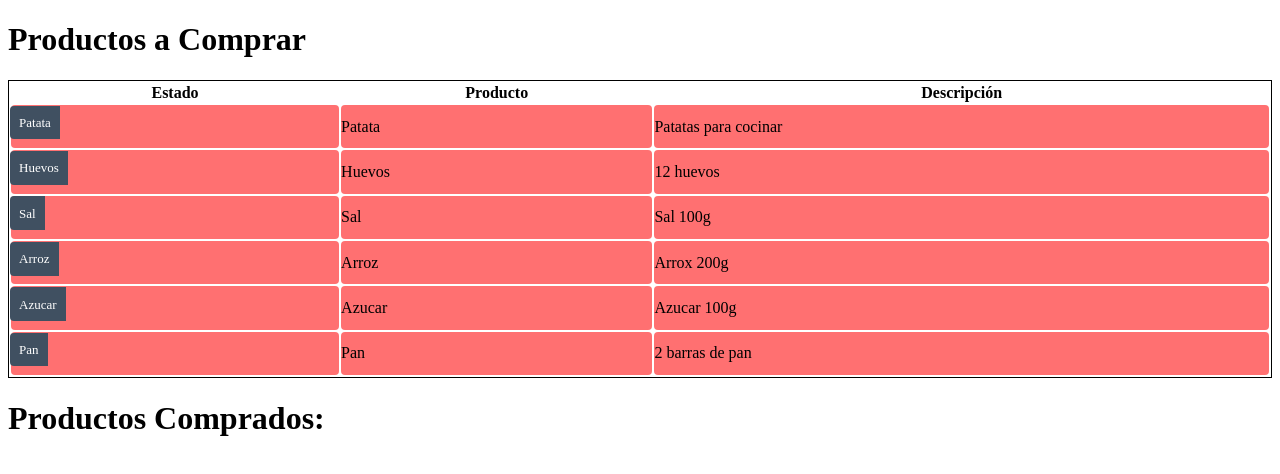
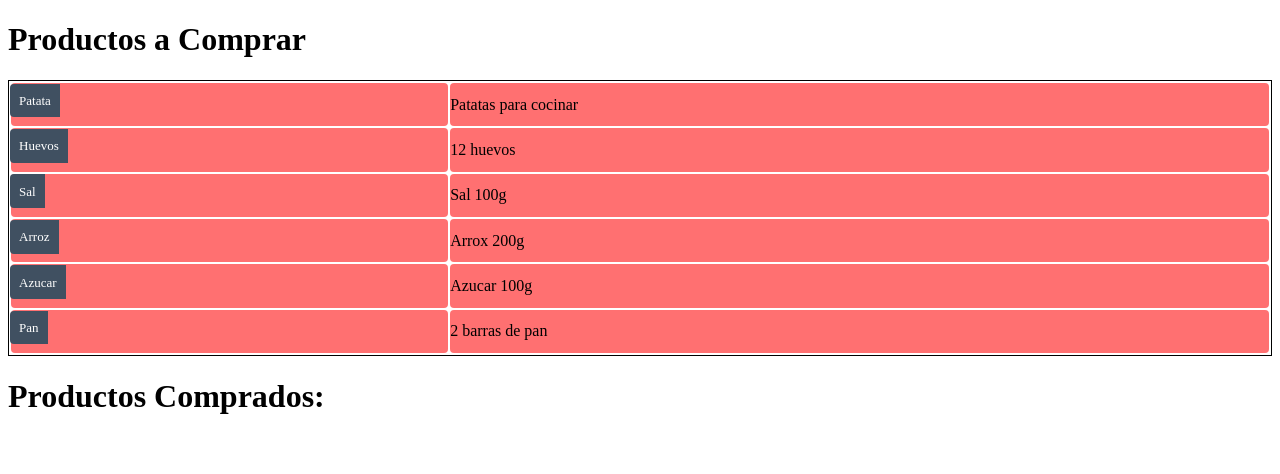
Before and after one commit to lvaqueiroperez/SXE_EjerListaCompra, an Angular app: page / in a window 1280 px wide. Shown: the top 474 px of the page. Built offline with nearby package versions, Linux system fonts and the light colour scheme.

Commit message:
"modificaciones visuales"

```diff
--- a/src/app/productos/productos.component.html
+++ b/src/app/productos/productos.component.html
@@ -1,10 +1,6 @@
 <h1>Productos a Comprar</h1>
 <table style="width: 100%; border: 1px solid black; ">
-  <tr>
-    <th>Estado</th>
-    <th>Producto</th>
-    <th>Descripción</th>
-  </tr>
+
   <tr class="productos" *ngFor="let producto of productosA index as i;">
     <td [class.selected]="producto === selectedProducto" (click)="onSelect(producto,i)">
       <!--PODEMOS PONER LOS RADIOBUTTONS CON ETIQUETAS EXTERNAS PARA PODER USAR EN ELLOS EL CSS-->
@@ -13,7 +9,7 @@
       <span class="productosBadge">{{producto.nombre}}</span>
 
     </td>
-    <td class="nombre">{{producto.nombre}}</td>
+
     <td class="descripcion">{{producto.desc}}</td>
   </tr>
 </table>
```
